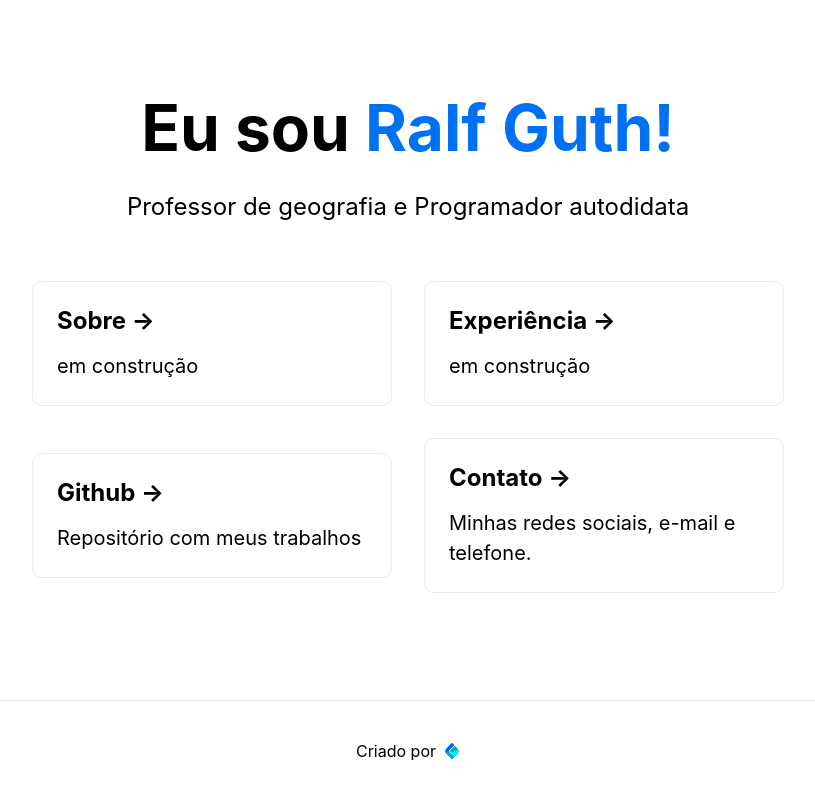
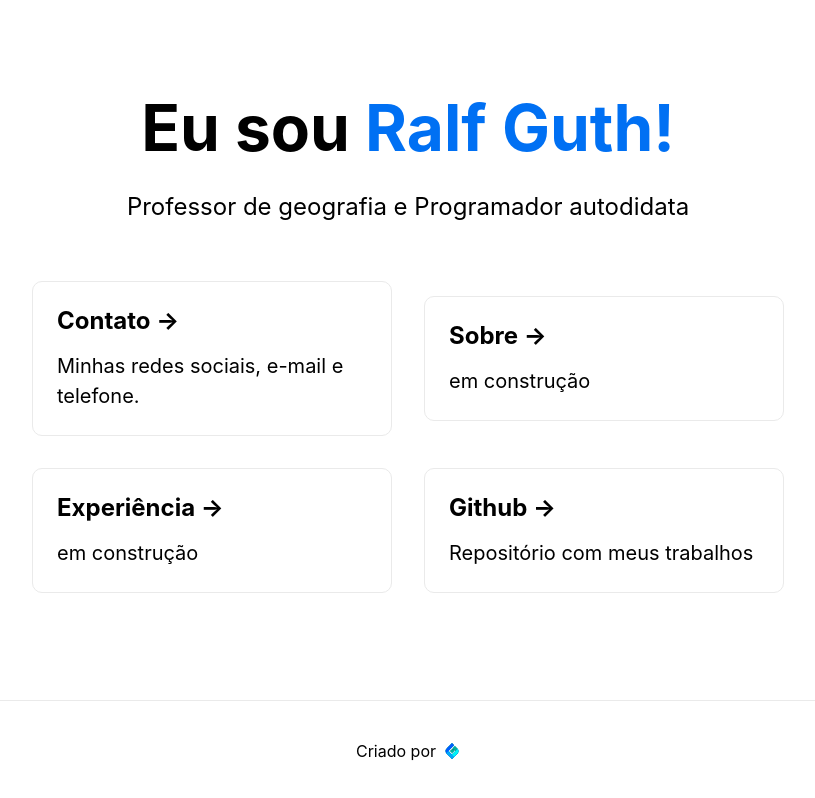
Before and after one commit to ralfguth/portfolio-next, a Next.js app: page / in a window 1280 px wide. Shown: the whole page, without its empty margins (232-1047 px from the left). Built offline with nearby package versions, Linux system fonts and the light colour scheme.

Commit message:
posição dos elementos

```diff
--- a/pages/index.js
+++ b/pages/index.js
@@ -19,6 +19,17 @@ export default function Home() {
         </p>
 
         <div className={styles.grid}>
+        <a
+            href="https://allmylinks.com/rsguth"
+            className={styles.card}
+          >
+            <h3>Contato &rarr;</h3>
+            <p>
+              Minhas redes sociais, e-mail e telefone.
+            </p>
+          </a>
+
+
           <a href="https://ralfguth.vercel.app" className={styles.card}>
             <h3>Sobre &rarr;</h3>
             <p>em construção</p>
@@ -37,15 +48,6 @@ export default function Home() {
             <p>Repositório com meus trabalhos</p>
           </a>
 
-          <a
-            href="https://allmylinks.com/rsguth"
-            className={styles.card}
-          >
-            <h3>Contato &rarr;</h3>
-            <p>
-              Minhas redes sociais, e-mail e telefone.
-            </p>
-          </a>
         </div>
       </main>
 
```
